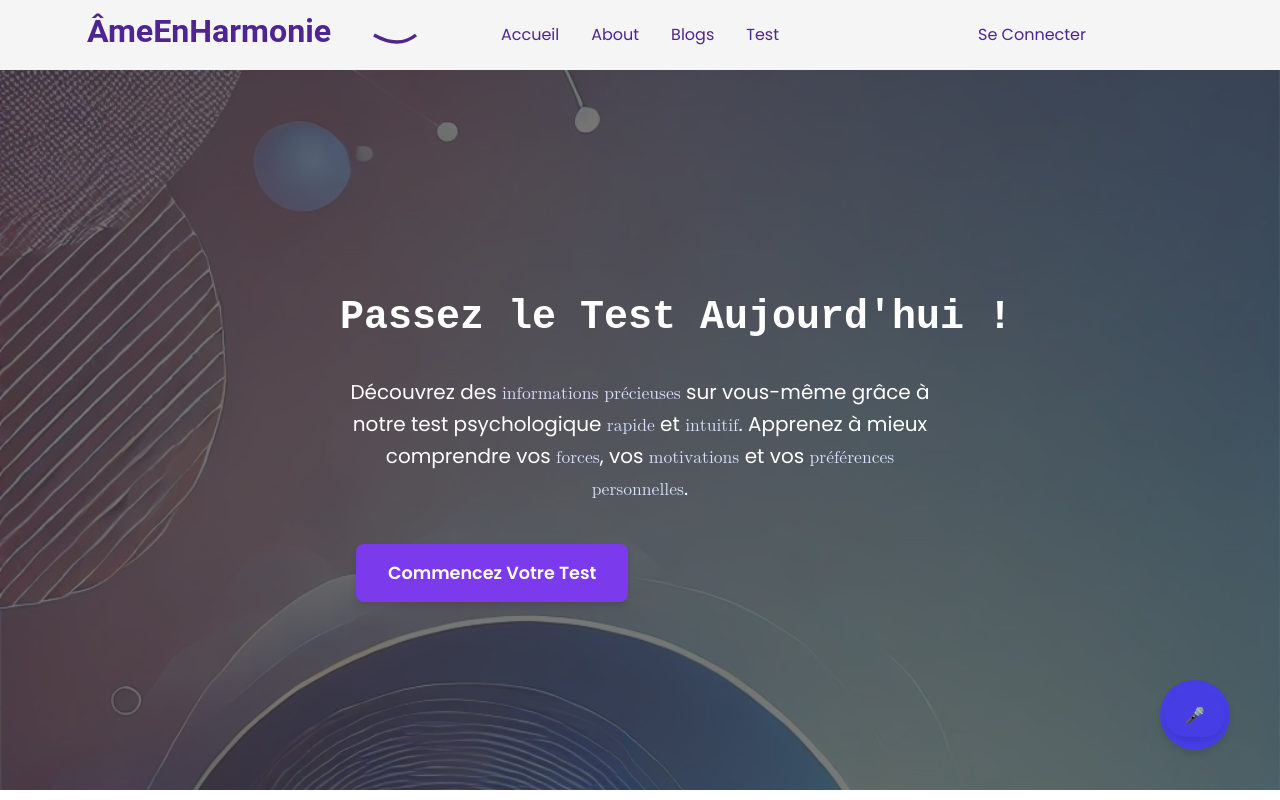
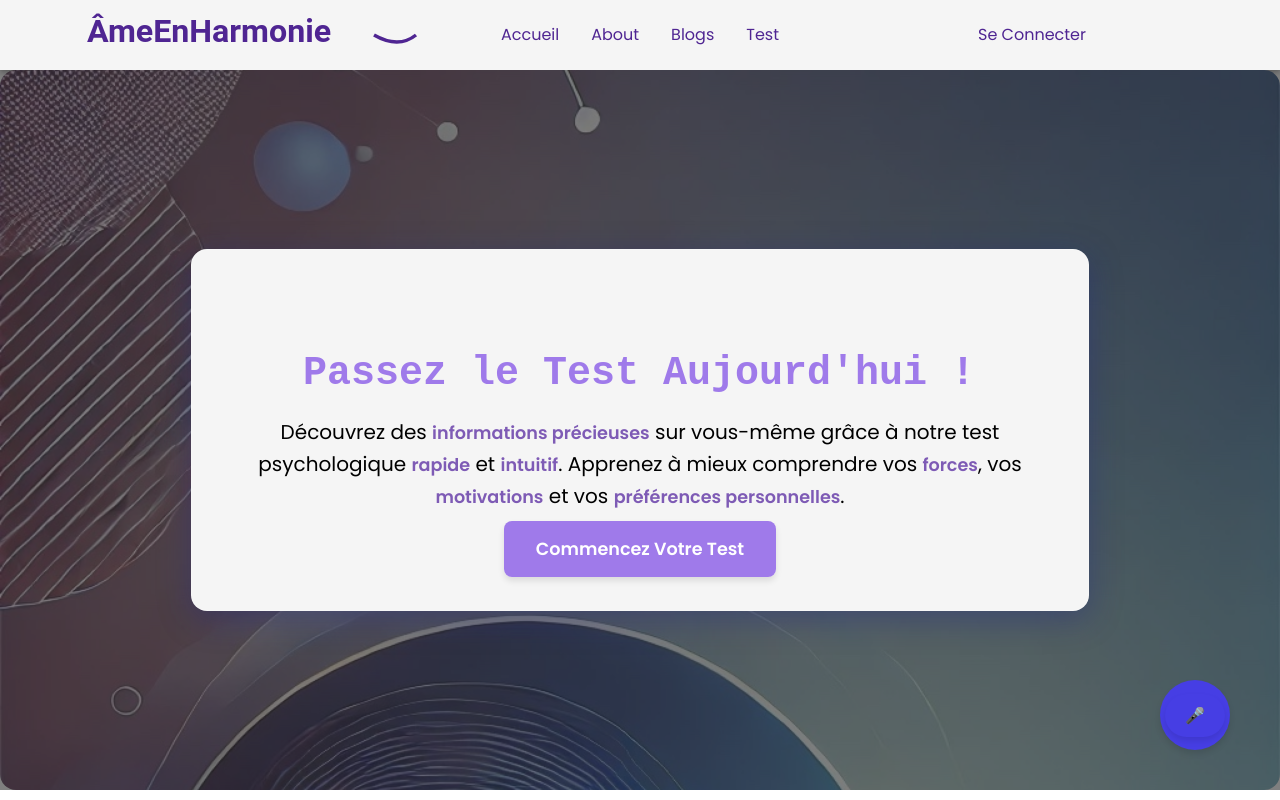
Before and after one commit to ohaddar/front_AME-EN-HARMONIE, a React (Vite) app: page / in a window 1280 px wide. Shown: the top 800 px of the page. Built offline with nearby package versions, Linux system fonts and the light colour scheme; no server answers.

Commit message:
💄 update the style of the test component

```diff
--- a/src/components/sections/TestComponent.tsx
+++ b/src/components/sections/TestComponent.tsx
@@ -1,17 +1,14 @@
 import React from "react";
 import styled from "styled-components";
 import { Link } from "react-router-dom";
+import theme from "../../theme";
 
 const StyledSection = styled.div`
+  background-color: ${theme.palette.background.default};
   background-image: url("src/assets/images/back-test.jpeg");
-
-  background-color: rgba(192, 173, 194, 0.2);
-  background-blend-mode: color;
   background-size: cover;
-  background-repeat: no-repeat;
   background-position: center;
   position: relative;
-  color: #ffffff;
   height: 55vh;
   display: flex;
   flex-direction: column;
@@ -19,6 +16,7 @@ const StyledSection = styled.div`
   justify-content: center;
   font-family: "Poppins", sans-serif;
   padding: 1rem;
+  border-radius: 1rem;
   animation: moveBackground 50s linear infinite;
 
   > * {
@@ -55,16 +53,43 @@ const StyledSection = styled.div`
   }
 `;
 
+const GlassCard = styled.div`
+  background: ${theme.palette.background.default};
+  backdrop-filter: blur(12px);
+  border: 1px solid rgba(255, 255, 255, 0.2);
+  border-radius: 1rem;
+  padding: 2.5rem;
+  box-shadow: 0 8px 32px rgba(31, 38, 135, 0.37);
+  z-index: 1;
+  text-align: center;
+  max-width: 800px;
+  transition:
+    transform 0.3s ease,
+    box-shadow 0.3s ease;
+
+  &:hover {
+    transform: translateY(-10px);
+    box-shadow: 0 15px 45px rgba(31, 38, 135, 0.5);
+    cursor: pointer;
+  }
+
+  @media (min-width: 600px) {
+    padding: 3rem;
+  }
+`;
+
 const StyledTypography = styled.h4`
   font-size: 1.3rem;
   font-family: monospace;
   font-weight: 700;
   margin-bottom: 1rem;
-  color: #ffffff;
+  color: ${theme.palette.primary.main};
   overflow: hidden;
   white-space: nowrap;
   border-right: 2px solid #ffffff;
-  animation: typing 3.5s steps(40, end), blink-caret 0.75s step-end infinite;
+  animation:
+    typing 3.5s steps(40, end),
+    blink-caret 0.75s step-end infinite;
 
   @keyframes typing {
     from {
@@ -97,14 +122,13 @@ const StyledTypography = styled.h4`
 const StyledParagraph = styled.p`
   font-size: 1rem;
   margin-bottom: 1.5rem;
-  color: #ffffff;
+  color: #000000;
   line-height: 1.6;
 
   span {
-    color: #d9dfff;
+    color: ${theme.palette.primary.dark};
     font-weight: 600;
     font-size: 1.1rem;
-    font-family: math;
   }
 
   @media (min-width: 600px) {
@@ -117,19 +141,19 @@ const StyledParagraph = styled.p`
 `;
 
 const StyledButton = styled(Link)`
-  background: #7c3aed;
+  background: ${theme.palette.primary.main};
   color: #ffffff;
   text-decoration: none;
   padding: 0.5rem 1rem;
   border-radius: 0.5rem;
   font-weight: 600;
   font-size: 0.9rem;
-  box-shadow: 0px 4px 6px rgba(0, 0, 0, 0.1);
+  box-shadow: 0 4px 6px rgba(0, 0, 0, 0.1);
   transition: all 0.3s ease;
   margin: 1rem;
 
   &:hover {
-    background: #5b21b6;
+    background: ${theme.palette.primary.dark};
     transform: translateY(-2px);
   }
 
@@ -144,27 +168,10 @@ const StyledButton = styled(Link)`
   }
 `;
 
-const ContentWrapper = styled.div`
-  max-width: 90%;
-  margin: 0 auto;
-  display: flex;
-  flex-direction: column;
-  align-items: center;
-
-  @media (min-width: 600px) {
-    align-items: flex-start;
-    max-width: 80%;
-  }
-
-  @media (min-width: 1024px) {
-    max-width: 600px;
-  }
-`;
-
 const TestComponent: React.FC = () => {
   return (
     <StyledSection>
-      <ContentWrapper>
+      <GlassCard>
         <StyledTypography>Passez le Test Aujourd'hui !</StyledTypography>
         <StyledParagraph>
           Découvrez des <span>informations précieuses</span> sur vous-même grâce
@@ -173,9 +180,8 @@ const TestComponent: React.FC = () => {
           <span>forces</span>, vos <span>motivations</span> et vos{" "}
           <span>préférences personnelles</span>.
         </StyledParagraph>
-
-        <StyledButton to="test">Commencez Votre Test</StyledButton>
-      </ContentWrapper>
+        <StyledButton to="/test">Commencez Votre Test</StyledButton>
+      </GlassCard>
     </StyledSection>
   );
 };
```
